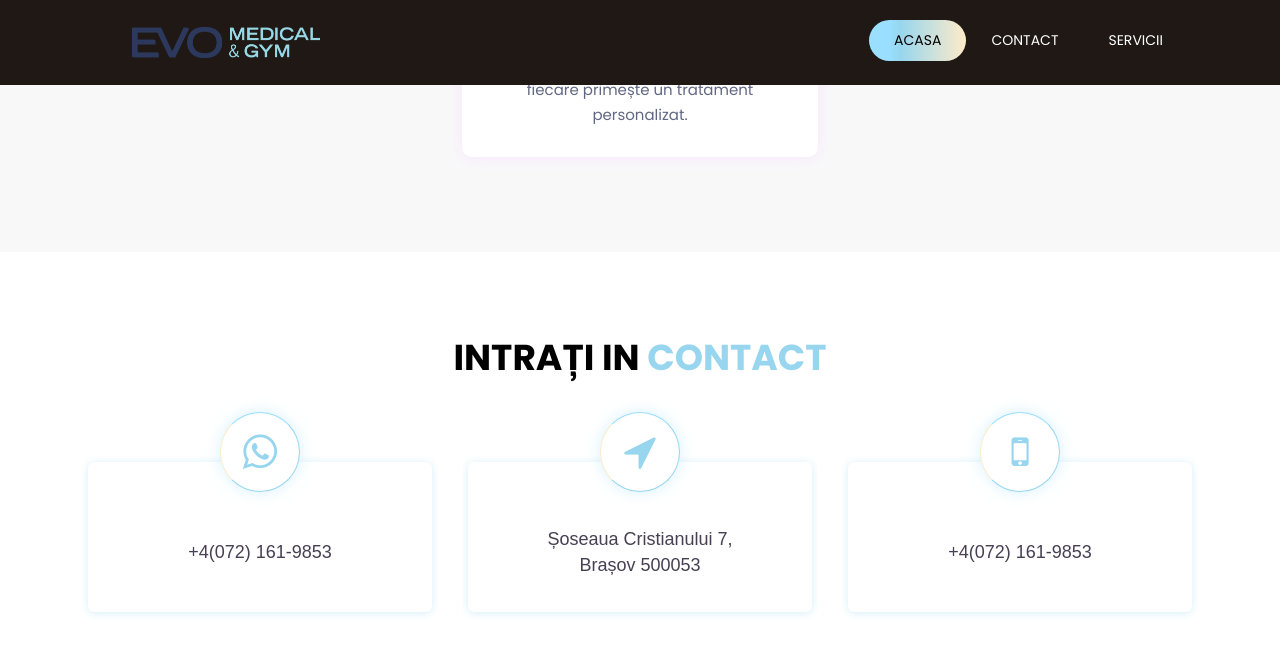
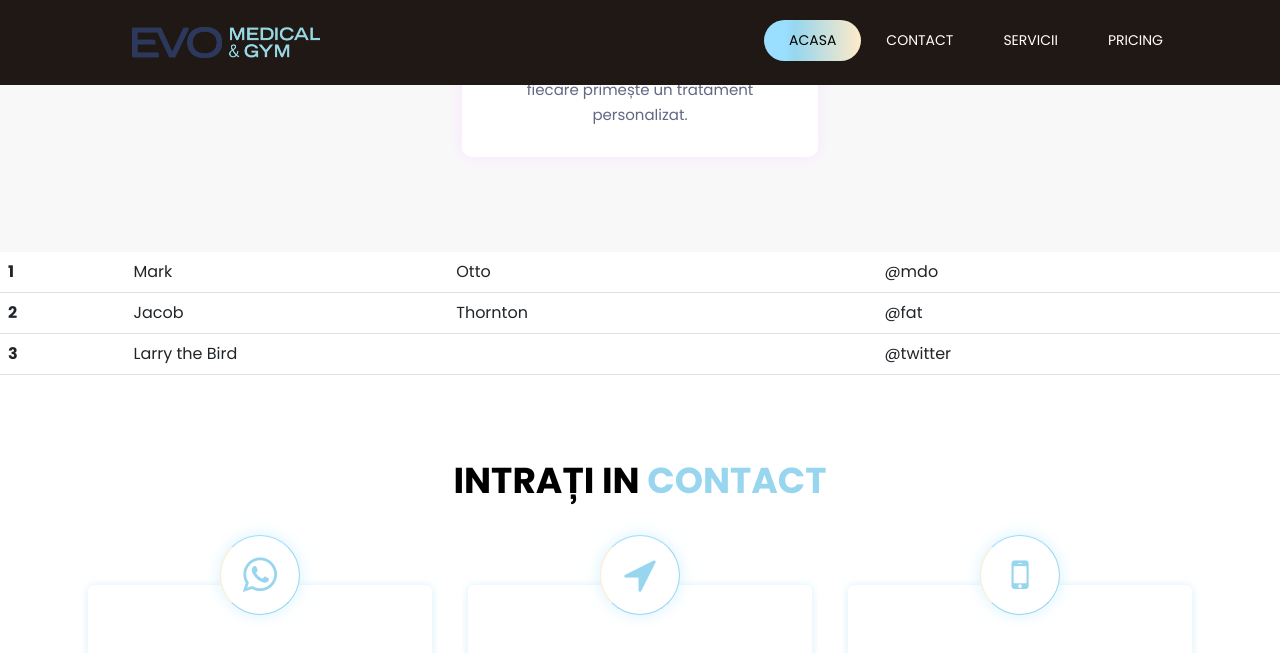
Before and after one commit to evofitandgym/evofitandgym.github.io, a Jekyll site: the page built from index.html, in a window 1280 px wide and 1400 px high, scrolled down 2041 px. Shown: the top 653 px of the window. Built offline with Jekyll 4.4.1, drawn with Linux system fonts in a browser that asks for light colours; some web fonts are replaced.

```diff
--- a/_config.yml
+++ b/_config.yml
@@ -32,6 +32,10 @@ assets_version: 3
 # Build settings
 markdown: kramdown
 
+collections:
+  procedures:
+    output: false
+
 # Exclude from processing.
 # The following items will not be processed, by default. Create a custom list
 # to override the default setting.
--- a/_includes/footer.html
+++ b/_includes/footer.html
@@ -28,6 +28,7 @@
                         <li><a href="/">Acasa</a></li>
                         <li><a href="/contact-us">Contact</a></li>
                         <li><a href="/services">Servicii</a></li>
+                        <li><a href="/pricing">Pricing</a></li>
                         <!--li><a href="/about-us">Despre noi</a></li-->
                     </ul>
                 </div>
--- a/_includes/header.html
+++ b/_includes/header.html
@@ -15,6 +15,7 @@
                         <li class="{% if page.title == 'Home' %}last_menu{% endif %}"><a href="/">Acasa</a></li>
                         <li class="{% if page.title == 'Contact Us' %}last_menu{% endif %}"><a href="/contact-us/">Contact</a></li>
                         <li class="{% if page.title == 'Services' %}last_menu{% endif %}"><a href="/services/">Servicii</a></li>
+                        <li class="{% if page.title == 'Pricing' %}last_menu{% endif %}"><a href="/pricing/">Pricing</a></li>
                         <!--li class="{% if page.title == 'About Us' %}last_menu{% endif %}"><a href="/about-us">Despre noi</a></li-->
                         <!--li><a href="#">Pages</a>
                             <ul>
--- /dev/null
+++ b/_includes/pricing.html
@@ -0,0 +1,21 @@
+<table class="table">
+    <tbody>
+    <tr>
+        <th scope="row">1</th>
+        <td>Mark</td>
+        <td>Otto</td>
+        <td>@mdo</td>
+    </tr>
+    <tr>
+        <th scope="row">2</th>
+        <td>Jacob</td>
+        <td>Thornton</td>
+        <td>@fat</td>
+    </tr>
+    <tr>
+        <th scope="row">3</th>
+        <td colspan="2">Larry the Bird</td>
+        <td>@twitter</td>
+    </tr>
+    </tbody>
+</table>
--- a/_layouts/default.html
+++ b/_layouts/default.html
@@ -22,6 +22,10 @@
 <!-- start our courses -->
 {% include services.html %}
 <!-- end our courses -->
+
+<!-- start pricing section -->
+{% include pricing.html %}
+<!-- end pricing section -->
 
 <!-- start Routine section -->
 <!--section class="hero-routine">
--- a/_layouts/page.html
+++ b/_layouts/page.html
@@ -16,7 +16,9 @@
     {% include contact-us.html %}
 {% else if page.title == 'Services' %}
     {% include services.html %}
-{% endif
+{% else if page.title == 'Pricing' %}
+    {% include pricing.html %}
+{% endif %}
 
 <!-- start footer section -->
 {% include footer.html %}
--- /dev/null
+++ b/pricing.html
@@ -0,0 +1,5 @@
+---
+layout: page
+title: Pricing
+permalink: /pricing
+---
```
Also changed, not shown: _procedures/kinetotherapy-1-session.md (added, +5 -0 lines), _procedures/kinetotherapy-10-sessions.md (added, +5 -0 lines), _procedures/kinetotherapy-pediatric-10-sessions.md (added, +5 -0 lines).
